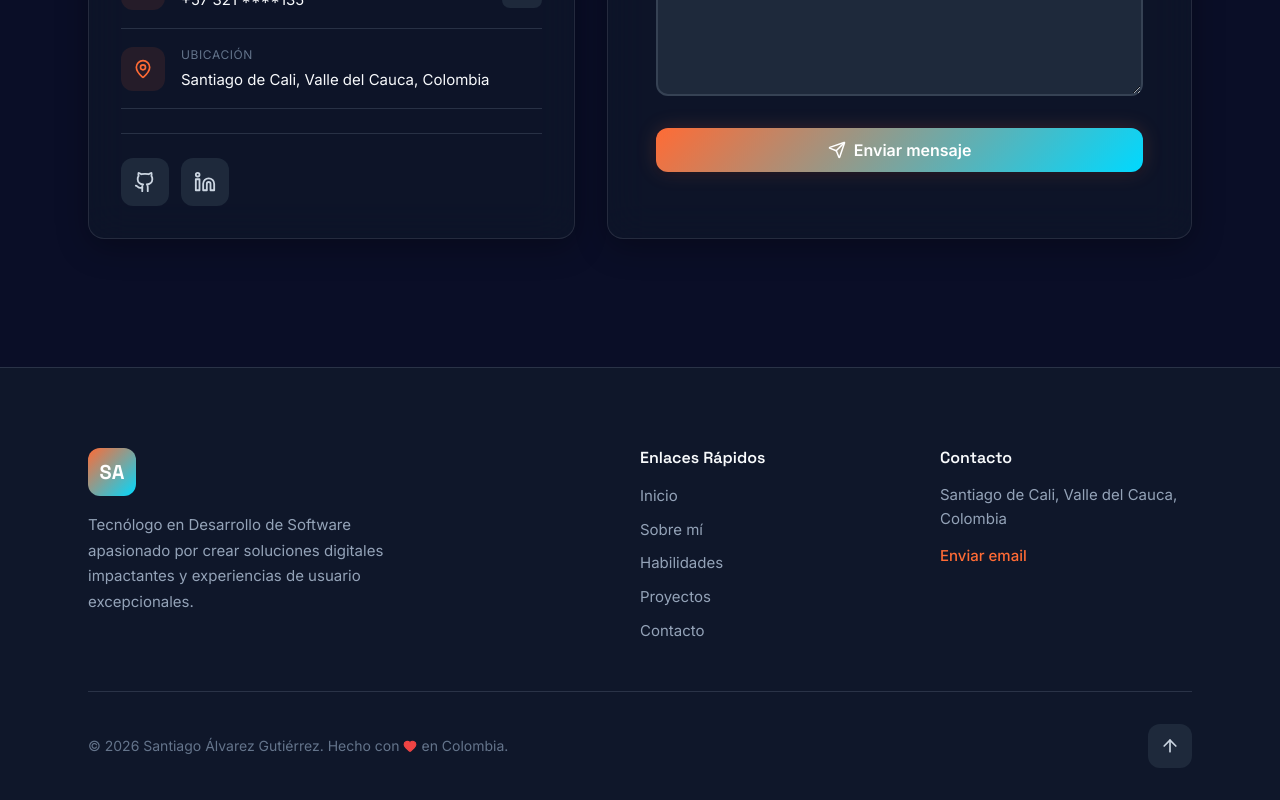
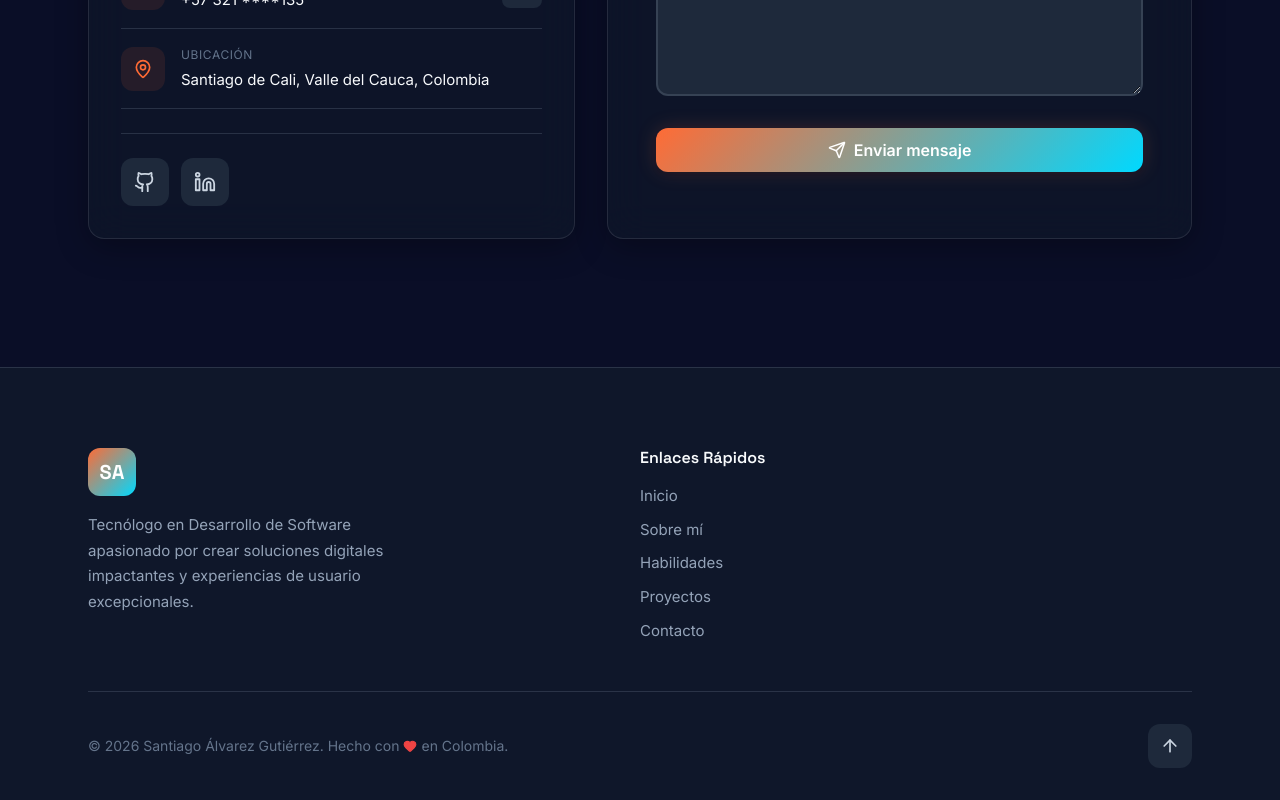
Before and after one commit to Santiago-AGZ/my-portfolio, a React (Vite) app: page / in a window 1280 px wide. Shown: the part 5341-6141 px from the top of the page. Built offline with nearby package versions, Linux system fonts and the light colour scheme.

Commit message:
feat: Add core utility functions, a new Footer component, sitemap, and initial configuration and constants files.

```diff
--- a/src/components/Footer/Footer.tsx
+++ b/src/components/Footer/Footer.tsx
@@ -53,15 +53,6 @@ export function Footer() {
                             ))}
                         </ul>
                     </div>
-
-                    {/* Contact Info */}
-                    <div className="footer-contact">
-                        <h4>Contacto</h4>
-                        <p>{personalInfo.location}</p>
-                        <a href={`mailto:${personalInfo.email.primary}`} className="footer-email">
-                            Enviar email
-                        </a>
-                    </div>
                 </div>
 
                 {/* Bottom Bar */}
```
